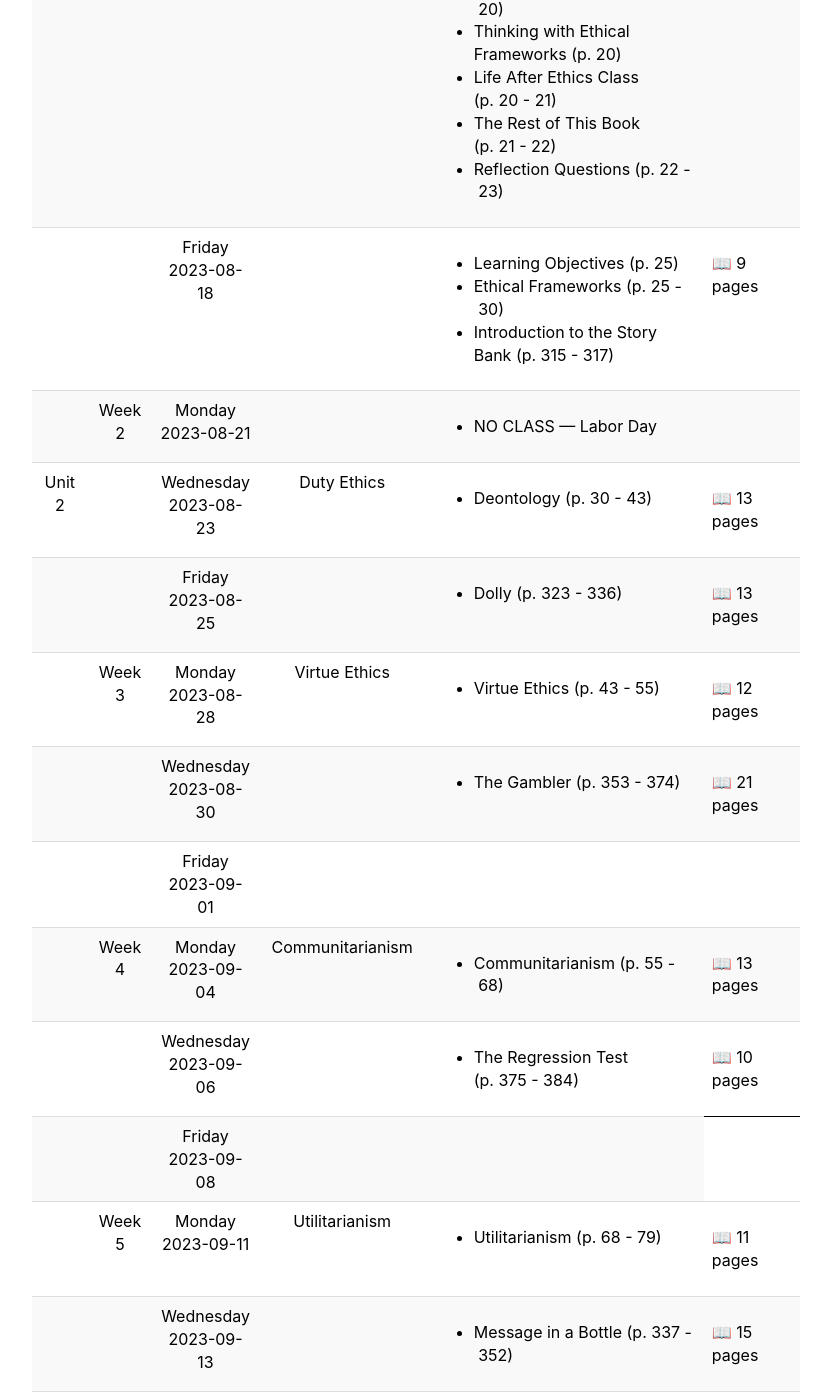
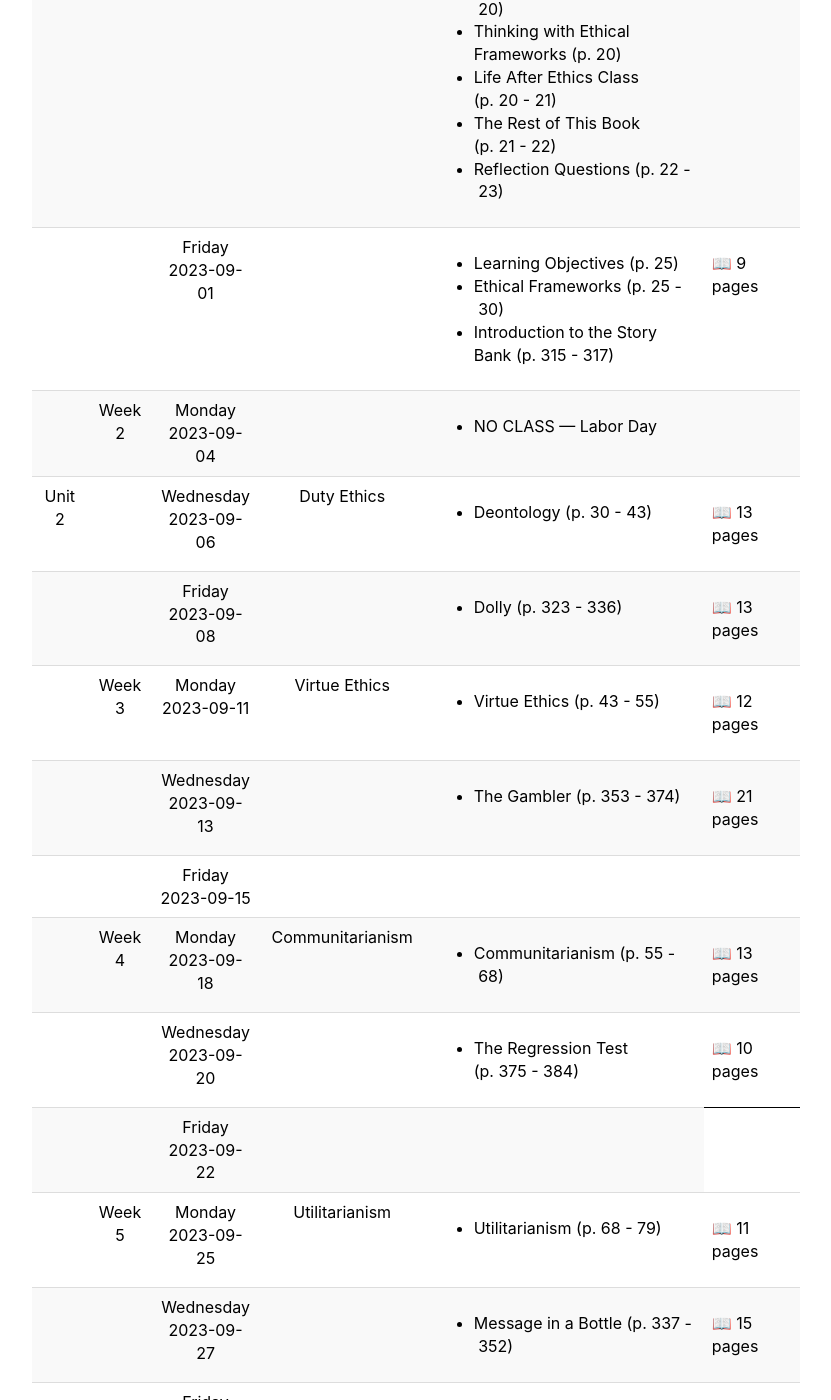
Before and after one commit to 2023-Fall-UAF-CS371/-2023-Fall-UAF-CS371.github.io, a Jekyll site: the page built from schedule.md, in a window 1280 px wide and 1400 px high, scrolled down 786 px. Shown: the whole window, without its empty margins (224-1055 px from the left). Built offline with Jekyll 4.4.1, drawn with Linux system fonts in a browser that asks for light colours; some of the changed text lies outside the part shown.

Commit message:
Fixing schedule

```diff
--- a/_data/dates.yaml
+++ b/_data/dates.yaml
@@ -1 +1 @@
-start: "2023-08-21"
+start: "2023-08-28"
--- a/schedule.md
+++ b/schedule.md
@@ -56,7 +56,7 @@ layout: default
 
 	            <td style="text-align: center">{% if entry.week %}Week {{ entry.week }}{% endif %}</td>
 
-	            <td style="text-align: center">{{ current_week | minus: 2 | times: 7 | plus: day_of_week |  times: 24 | times: 60 | times: 60 | plus: start_of_semester | date: "%A<br/>%F" }}</td>
+	            <td style="text-align: center">{{ current_week | minus: 1 | times: 7 | plus: day_of_week |  times: 24 | times: 60 | times: 60 | plus: start_of_semester | date: "%A<br/>%F" }}</td>
 
 	            <td style="text-align: center">{% if entry.topic %}{{ entry.topic }}{% endif %}<br/>{% if entry.slides %}<a href="{{ entry.slides }}">(slides)</a>{% endif %}</td>
 
```
